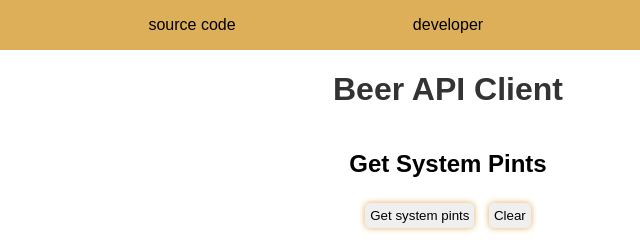
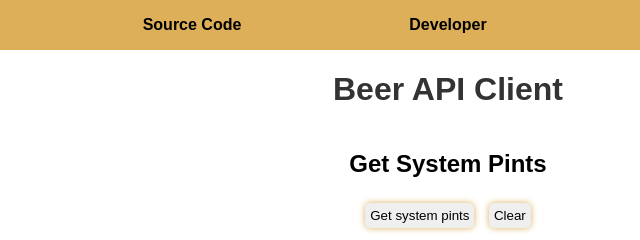
Before and after one commit to WardGr/BoozyDev-Beer-API, a website: page site/index.html in a window 1280 px wide. Shown: the top 240 px of the page, 192-832 px from the left. Drawn offline with Linux system fonts and the light colour scheme.

Commit message:
update bolder navbar

```diff
--- a/site/styles.css
+++ b/site/styles.css
@@ -56,7 +56,7 @@ navbar > div:hover {
     background-color: rgb(255,226,60);
 }
 
-navbar > div > p {
+navbar > div > p, navbar > div > a {
     text-transform: capitalize;
     font-weight: bolder;
 }
```
